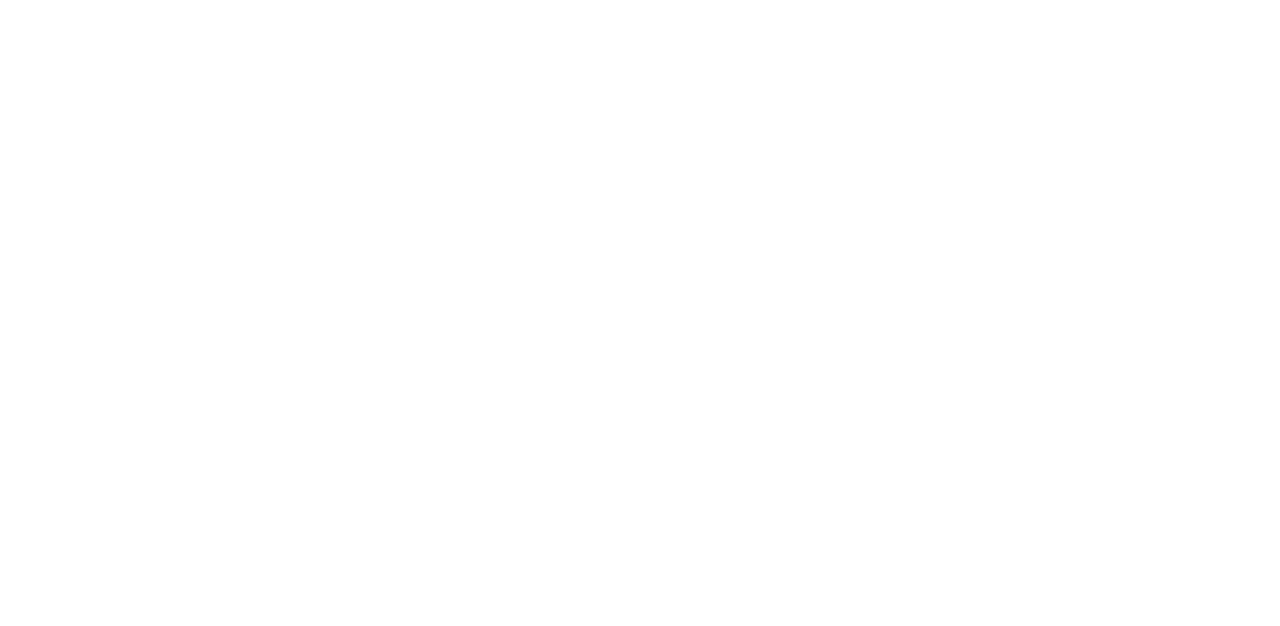
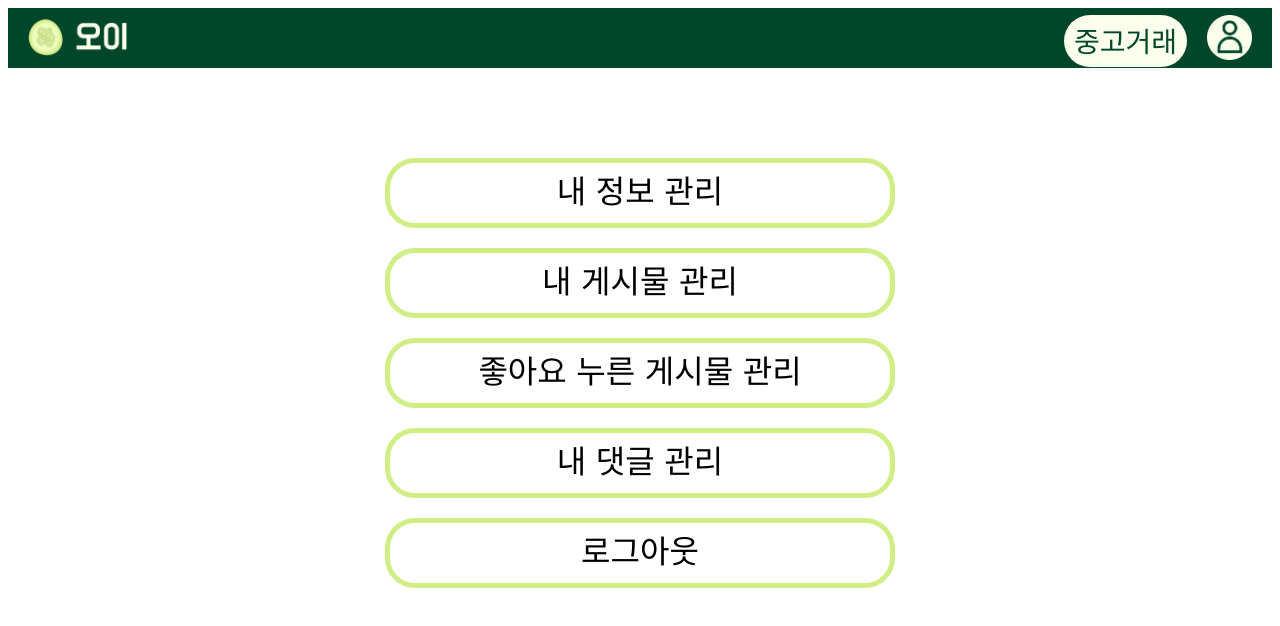
Before and after one commit to ECC-2024-Team3/Team3-frontend, a React (Create React App) app in the folder frontend/: page /mypage in a window 1280 px wide. Before the commit this address had no page. Shown: the top 626 px of the page. Built offline with nearby package versions, Linux system fonts and the light colour scheme.

Commit message:
feat: 마이페이지 기능 추가

```diff
--- a/frontend/src/App.jsx
+++ b/frontend/src/App.jsx
@@ -1,6 +1,7 @@
 import { BrowserRouter, Routes, Route } from "react-router-dom";
 import { Main, Login } from "./components";
 import { createGlobalStyle } from "styled-components";
+import MyPage from "./components/mypage/MyPage";
 
 const GlobalStyle = createGlobalStyle`
   body {
@@ -18,6 +19,7 @@
         <Routes>
           <Route path="/" element={<Login />} />
           <Route path="/main" element={<Main />} />
+          <Route path="/mypage" element={<MyPage />} />
         </Routes>
       </BrowserRouter>
     </>
--- /dev/null
+++ b/frontend/src/components/mypage/MyPage.jsx
@@ -0,0 +1,29 @@
+import React from "react";
+import * as S from "./MyPage.style";
+import Header from "../common/Header";
+import { Link } from "react-router-dom";
+
+export default function MyPage() {
+  return (
+    <div>
+      <Header />
+      <S.SelectMenu>
+        <Link to='/mypage/myinfo' style={{textDecorationLine: "none"}}>
+            <S.Button>내 정보 관리</S.Button>
+        </Link>
+        <Link to='/mypage/myposts' style={{textDecorationLine: "none"}}>
+            <S.Button>내 게시물 관리</S.Button>
+        </Link>
+        <Link to='/mypage/likeposts' style={{textDecorationLine: "none"}}>
+            <S.Button>좋아요 누른 게시물 관리</S.Button>
+        </Link>
+        <Link to='/mypage/mycomments' style={{textDecorationLine: "none"}}>
+            <S.Button>내 댓글 관리</S.Button>
+        </Link>
+        <Link to='/' style={{textDecorationLine: "none"}}>
+            <S.Button>로그아웃</S.Button>
+        </Link>
+      </S.SelectMenu>
+    </div>
+  );
+}
--- /dev/null
+++ b/frontend/src/components/mypage/MyPage.style.jsx
@@ -0,0 +1,24 @@
+import styled from "styled-components";
+
+export const SelectMenu = styled.div`
+  display: flex;
+  flex-direction: column;
+  align-items: center;
+  justify-content: center;
+  gap: 20px 0;
+  padding: 90px;
+`;
+
+export const Button = styled.a`
+  display: block;
+  height: 60px;
+  width: 500px;
+  border: 5px #D1ED85 solid;
+
+  color: black;
+  font-size: 32px;
+  text-align: center;
+  line-height: 60px;
+  border-radius: 30px;
+  }
+`;
--- /dev/null
+++ b/frontend/src/components/mypage/index.js
@@ -0,0 +1 @@
+export * from "./MyPage";
```
